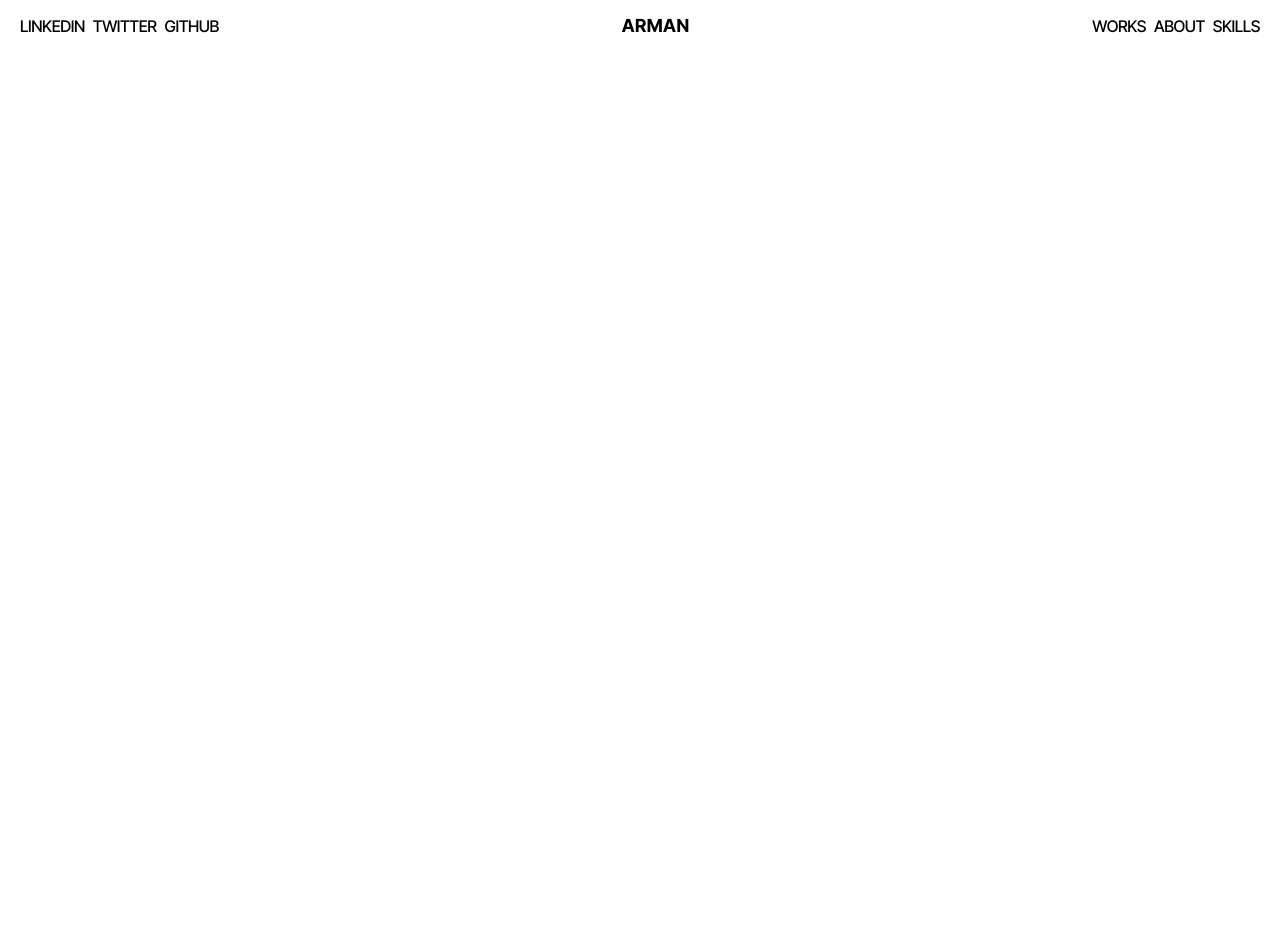
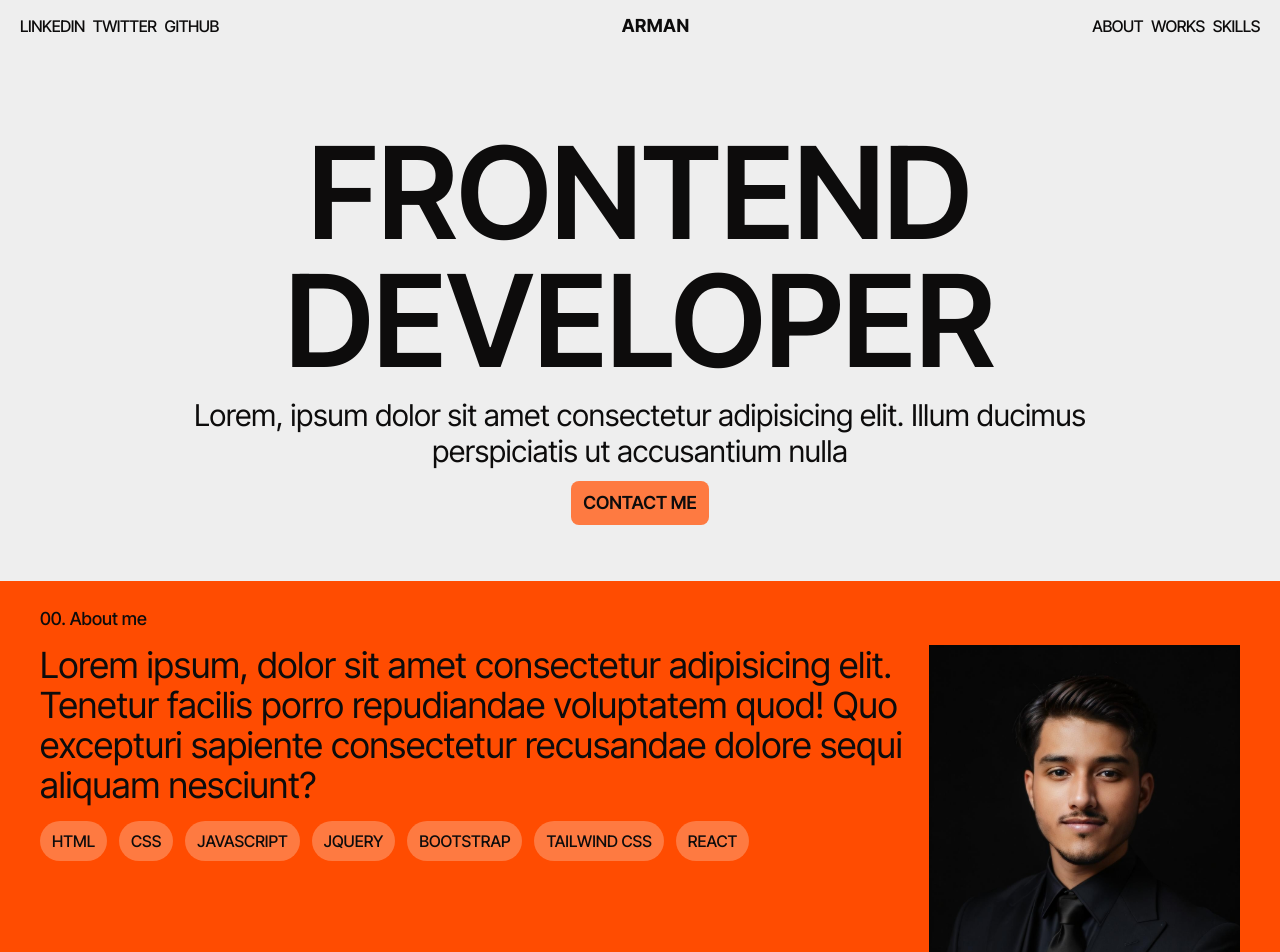
Before and after one commit to itsarman001/portfolio, a React (Vite) app: page / in a window 1280 px wide. Shown: the top 952 px of the page. Before the commit the page ends 800 px from the top, so only its background shows below. Built offline with nearby package versions, Linux system fonts and the light colour scheme.

Commit message:
added Hero and about section

```diff
--- a/src/App.jsx
+++ b/src/App.jsx
@@ -1,11 +1,12 @@
 import React from "react";
-import {Navbar} from "./components"
+import {Navbar, Hero, About} from "./components"
 
 const App = () => {
   return (
-    <div className="background w-screen">
+    <div className="primary-bg w-dvw min-h-dvh">
       <Navbar/>
-
+      <Hero/>
+      <About/>
     </div>
   );
 };
--- /dev/null
+++ b/src/components/About.jsx
@@ -0,0 +1,43 @@
+import React from "react";
+import img from "../assets/about-pic.jpg";
+
+function About() {
+  const techStack = [
+    { name: "HTML", path: "" },
+    { name: "CSS", path: "" },
+    { name: "JAVASCRIPT", path: "" },
+    { name: "JQUERY", path: "" },
+    { name: "BOOTSTRAP", path: "" },
+    { name: "TAILWIND CSS", path: "" },
+    { name: "REACT", path: "" },
+  ];
+  return (
+    <section className="accent-bg px-10 py-6">
+      <div className="font-medium text-lg mb-3">00. About me</div>
+      <div className=" lg:flex items-start justify-start gap-4 mb-3">
+        <div className="mb-4">
+          <h3 className="text-2xl md:tex-3xl lg:text-4xl mb-4 ">
+            Lorem ipsum, dolor sit amet consectetur adipisicing elit. Tenetur
+            facilis porro repudiandae voluptatem quod! Quo excepturi sapiente
+            consectetur recusandae dolore sequi aliquam nesciunt?
+          </h3>
+          <ul className="flex items-start gap-3 flex-wrap">
+            {techStack.map((e, index) => (
+              <li
+                className="accent-lt px-3 py-2 rounded-full font-medium cursor-pointer"
+                key={index}
+              >
+                {e.name}
+              </li>
+            ))}
+          </ul>
+        </div>
+        <div>
+          <img src={img} alt="About Pic" />
+        </div>
+      </div>
+    </section>
+  );
+}
+
+export default About;
--- /dev/null
+++ b/src/components/Hero.jsx
@@ -0,0 +1,18 @@
+import React from "react";
+
+function Hero() {
+  return (
+    <section className="w-full text-center pt-[6%] pb-6 px-4 mb-8">
+      <h2 className="text-7xl md:text-8xl lg:text-9xl font-semibold mb-3">
+        FRONTEND <br /> DEVELOPER
+      </h2>
+      <p className="text-xl md:text-3xl lg:text-3xl w-4/5 mx-auto mb-3">
+        Lorem, ipsum dolor sit amet consectetur adipisicing elit. Illum ducimus
+        perspiciatis ut accusantium nulla
+      </p>
+      <button className="text-lg px-3 py-2 secondary-bg rounded-lg uppercase accent-lt font-semibold">Contact me</button>
+    </section>
+  );
+}
+
+export default Hero;
--- a/src/components/index.js
+++ b/src/components/index.js
@@ -1,5 +1,9 @@
 import Navbar from './Navbar'
+import Hero from './Hero'
+import About from './About'
 
 export {
     Navbar,
+    Hero,
+    About,
 }
--- a/src/constants/index.js
+++ b/src/constants/index.js
@@ -1,6 +1,6 @@
 export const NAVIGATION_LINKS = [
+  { label: "About", to: "/About" },
   { label: "Works", to: "/Works" },
-  { label: "About", to: "/About" },
   { label: "Skills", to: "/Skills" },
 ];
 
--- a/src/index.css
+++ b/src/index.css
@@ -9,29 +9,38 @@
 }
 
 :root {
-  --primary: #e8e8e8;
-  --dark: black;
-  --light: white;
-  --grey: #747474;
-  --border: #dbdbdb;
+  --primary: #eeeeee;
+  --seconday: #e9e2da;
+  --dark: #0d0c0c;
+  --accent-lt: #fe7a41;
+  --accent: #ff4c01;
 }
 
-.backgroud {
+.primary-bg {
   background-color: var(--primary);
-}
-
-.darkBg {
-  background-color: var(--dark);
-}
-
-.lightBg {
-  background-color: var(--light);
-}
-
-.darkText {
   color: var(--dark);
 }
 
-.lightText {
-  color: var(--light);
+.secondary-bg {
+  background-color: var(--seconday);
+  color: var(--dark);
 }
+
+.dark-bg {
+  background-color: var(--dark);
+  color: var(--primary);
+}
+
+.accent-bg {
+  background-color: var(--accent);
+  color: --dark;
+}
+
+.accent-lt {
+  background-color: var(--accent-lt);
+  color: var(--dark);
+
+  &:hover {
+    background-color: var(--accent);
+  }
+}
```
Also changed, not shown: src/assets/about-pic.jpg (added).
